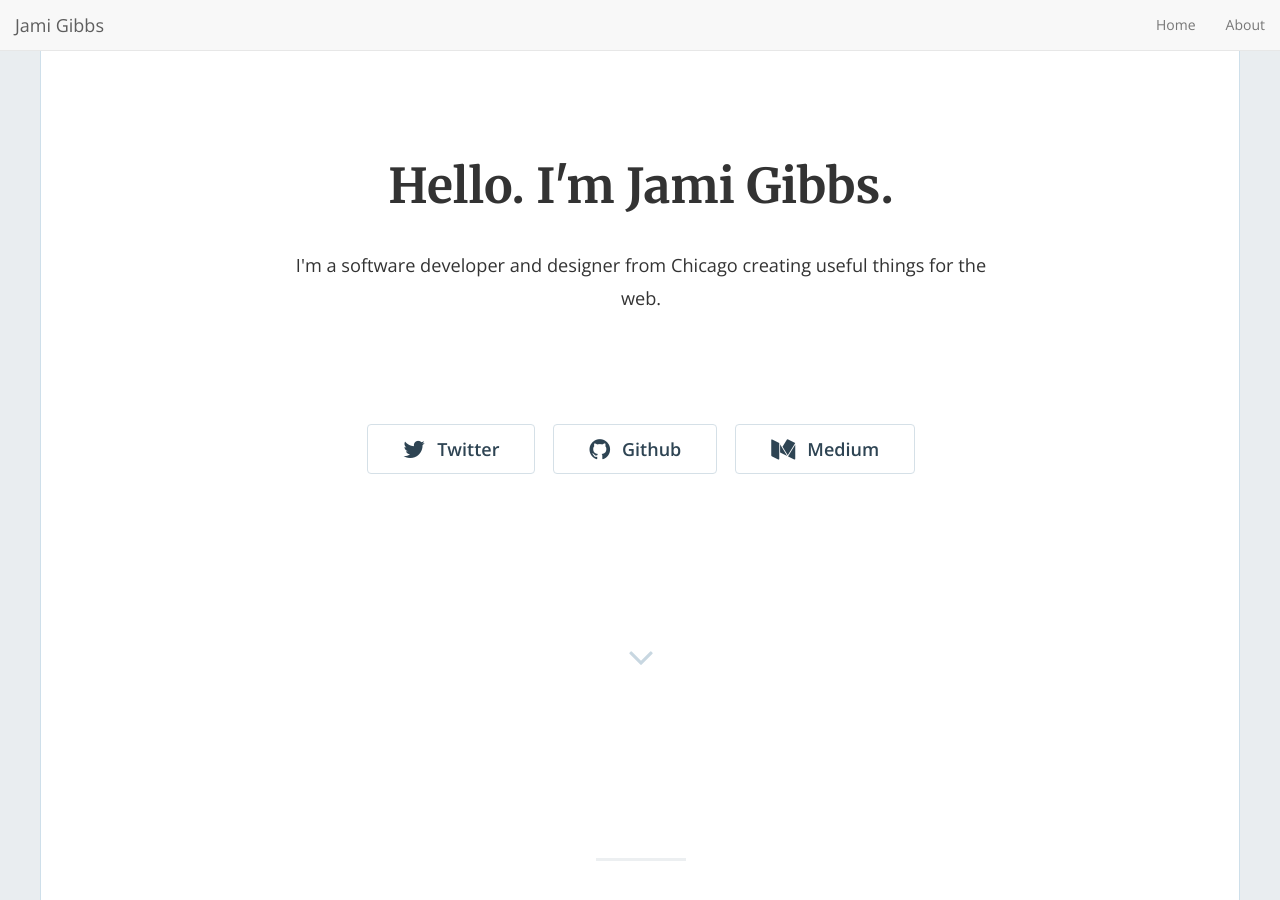
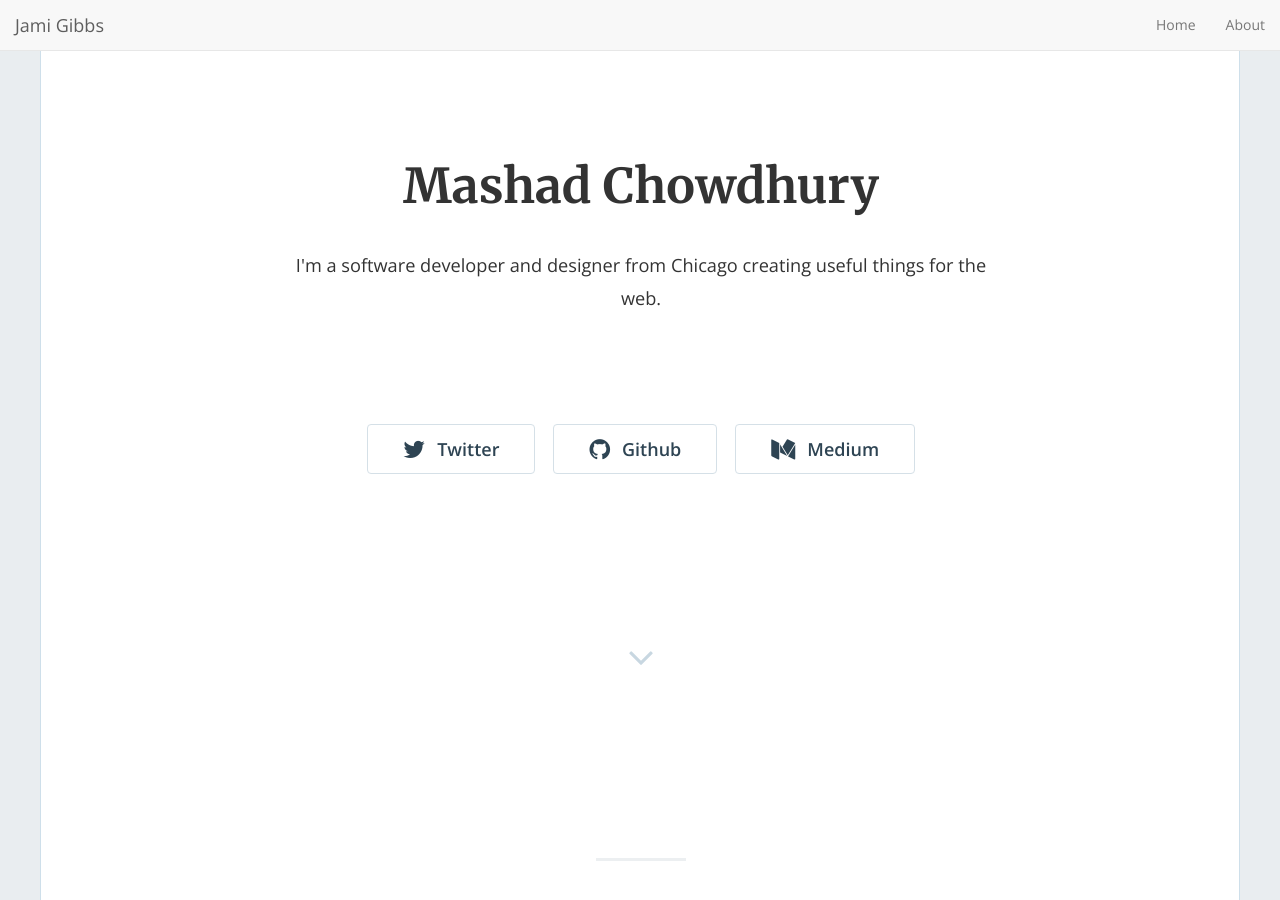
Before and after one commit to mashadchowdhury/mashadchowdhury.github.io, a Jekyll site: the page built from index.html, in a window 1280 px wide and 900 px high. Built offline with Jekyll 4.4.1, drawn with Linux system fonts in a browser that asks for light colours; nearby versions of some CDN libraries; the list of posts is cut into pages by our own code.

Commit message:
Update _config.yml

```diff
--- a/_config.yml
+++ b/_config.yml
@@ -13,8 +13,8 @@
 # you will see them accessed via {{ site.title }}, {{ site.email }}, and so on.
 # You can create any custom variable you would like, and they will be accessible
 # in the templates via {{ site.myvariable }}.
-title: "Hello. I'm Jami Gibbs."
-email: 'jami0821@gmail.com'
+title: "Mashad Chowdhury"
+email: 'mashad.chowdhury@alumni.ubc.ca'
 description: "I'm a software developer and designer from Chicago creating useful things for the web."
 baseurl: "" # the subpath of your site, e.g. /blog
 url: "https://jamigibbs.github.io/phantom" # the base hostname & protocol for your site, e.g. https://example.com
```
